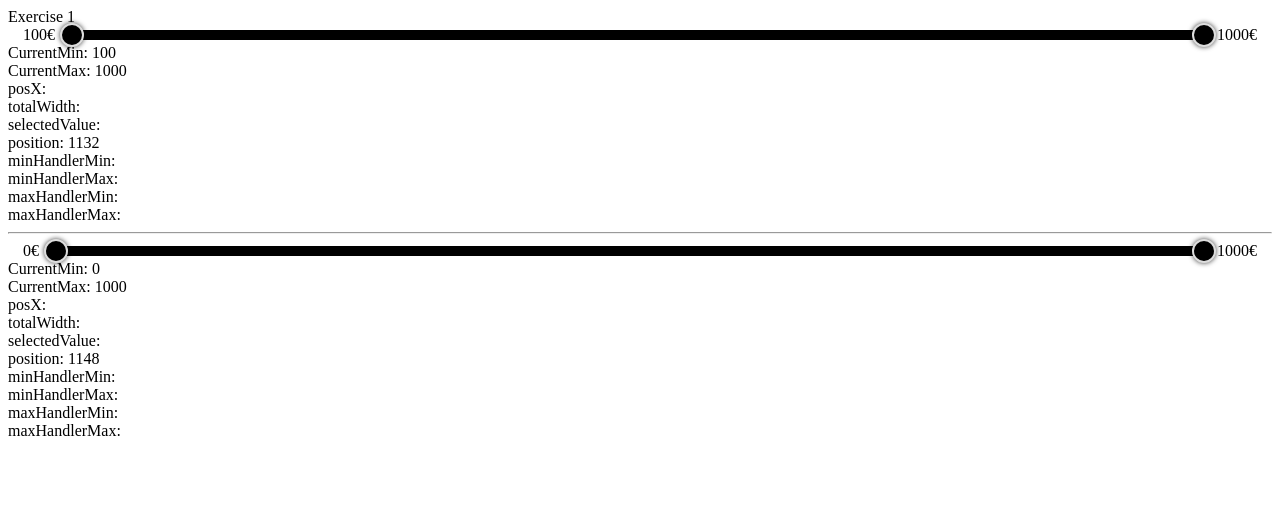
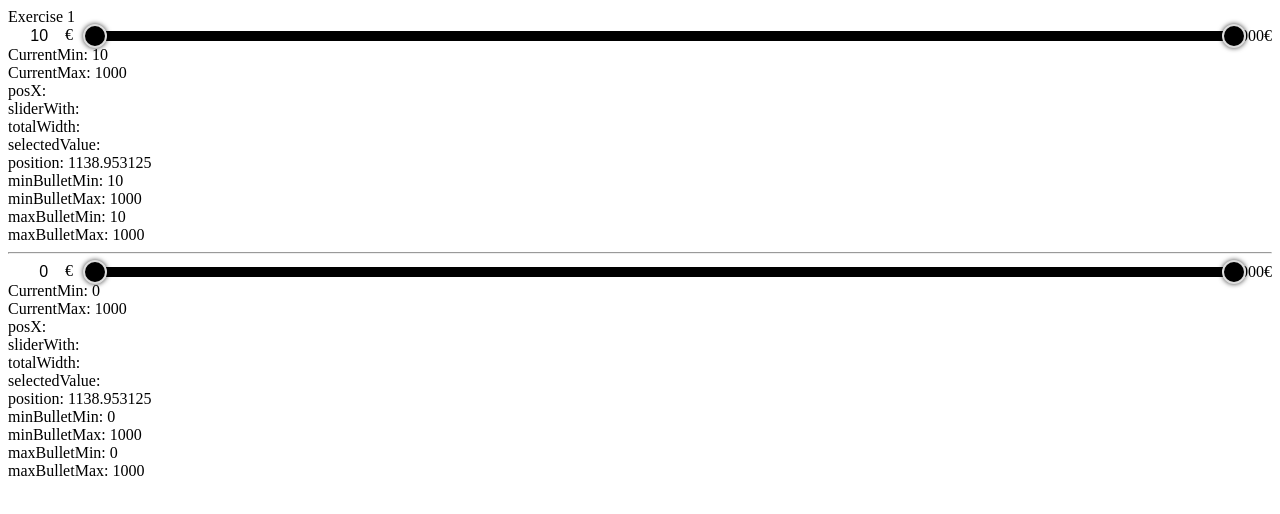
Before and after one commit to JaviviJR/prueba-mango, a React (Vite) app: page /exercise1 in a window 1280 px wide. Shown: the top 514 px of the page. Built offline with nearby package versions, Linux system fonts and the light colour scheme.

Commit message:
11042024

```diff
--- a/src/components/Range.jsx
+++ b/src/components/Range.jsx
@@ -1,5 +1,5 @@
 import PropTypes from 'prop-types'
-import { useCallback, useEffect, useRef, useState } from "react";
+import { useCallback, useEffect, useLayoutEffect, useRef, useState } from "react";
 import './Range.styles.scss';
 import RangeSlider from './RangeSlider';
 
@@ -12,104 +12,107 @@ function Range({
 	// step = 5,
 }) {
     const sliderRef = useRef(null);
-    const minHandleRef = useRef(null);
-    const maxHandleRef = useRef(null);
+    const [sliderWith, setSliderWidth] = useState(null);
 
+    const minBulletRef = useRef(null);
     const [currentMinValue, setCurrentMinValue] = useState(min);
+
+    const maxBulletRef = useRef(null);
     const [currentMaxValue, setCurrentMaxValue] = useState(max);
+
     const [isDragging, setIsDragging] = useState(false);
     const elementDragging = useRef(null);
 
 
     /* DEBUG */
-    const [eClientX, setEClientX] = useState(null);
-    const [leftHandler, setLeftHandler] = useState(null);
-    const [leftSlider, setLeftSlider] = useState(null);
     const [posX, setPosX] = useState(null);
     const [totalWidth, setTotalWidth] = useState(null);
     const [selectedValue, setSelectedValue] = useState(null);
     const [position, setPosition] = useState(null);
 
-    const [minHandlerMinState, setMinHandlerMinState] = useState(null);
-    const [minHandlerMaxState, setMinHandlerMaxState] = useState(null);
-    const [maxHandlerMinState, setMaxHandlerMinState] = useState(null);
-    const [maxHandlerMaxState, setMaxHandlerMaxState] = useState(null);
+    const [minBulletMinState, setMinBulletMinState] = useState(null);
+    const [minBulletMaxState, setMinBulletMaxState] = useState(null);
+    const [maxBulletMinState, setMaxBulletMinState] = useState(null);
+    const [maxBulletMaxState, setMaxBulletMaxState] = useState(null);
+    /* END DEBUG */
 
-    const moveSliderPosition = useCallback((e, handler, setMethod) => {
+    const moveSliderPosition = useCallback((e, bullet, setMethod) => {
         const sliderBoundingClientRect = sliderRef.current?.getBoundingClientRect();
 
         if (sliderBoundingClientRect) {
             const posX = (e.clientX) - sliderBoundingClientRect.left;
-            setEClientX(e.clientX);
-            setLeftHandler(handler.left);
-            setLeftSlider(sliderBoundingClientRect.left);
             setPosX(posX);
 
             const totalWidth = sliderBoundingClientRect.width;
-            // setTotalWidth(totalWidth);
+            setSliderWidth(totalWidth);
+            setTotalWidth(totalWidth);
 
-            const {handlerMin, handlerMax} = getMinMaxValue(handler);
-            // console.log('handlerMin', handlerMin, 'handlerMax', handlerMax);
-            // setHandlerMinState(handlerMin);
-            // setHandlerMaxState(handlerMax);
+            const {bulletMin, bulletMax} = getMinMaxValue(bullet);
 
             let selectedValue = Math.round((posX / totalWidth) * (max - min) + min);
-            selectedValue = Math.max(handlerMin, selectedValue);
-            selectedValue = Math.min(handlerMax, selectedValue);
-
+            selectedValue = Math.max(bulletMin, selectedValue);
+            selectedValue = Math.min(bulletMax, selectedValue);
             setSelectedValue(selectedValue);
             setMethod(selectedValue);
-
-            // calculateHandlerPosition(handler, selectedValue);
-
-            // const position = ((selectedValue - min) / (max - min)) * totalWidth;
-            // setPosition(position);
-            // handler.current.style.left = `${position + (-1 * 20 / 2)}px`;
-            // handler.current.style.left = `${position}px`;
         }
     },
     [max, min, currentMinValue, currentMaxValue]);
 
     useEffect(() => {
-        if (!minHandleRef.current) return;
+        if (!minBulletRef.current) return;
 
-        // const { handlerMin, handlerMax } = getMinMaxValue(minHandleRef);
-        // setMinHandlerMinState(handlerMin);
-        // setMinHandlerMaxState(handlerMax);
+        const {bulletMin, bulletMax} = getMinMaxValue(minBulletRef);
+        setMinBulletMinState(bulletMin);
+        setMinBulletMaxState(bulletMax);
 
-        calculateHandlerPosition(minHandleRef, currentMinValue);
+        calculateBulletPosition(minBulletRef, currentMinValue);
     }, [currentMinValue]);
 
     useEffect(() => {
-        if (!maxHandleRef.current) return;
+        if (!maxBulletRef.current) return;
 
-        // const { handlerMin, handlerMax } = getMinMaxValue(maxHandleRef);
-        // setMaxHandlerMinState(handlerMin);
-        // setMaxHandlerMaxState(handlerMax);
+        const { bulletMin, bulletMax } = getMinMaxValue(maxBulletRef);
+        setMaxBulletMinState(bulletMin);
+        setMaxBulletMaxState(bulletMax);
 
-        calculateHandlerPosition(maxHandleRef, currentMaxValue);
+        calculateBulletPosition(maxBulletRef, currentMaxValue);
     }, [currentMaxValue]);
 
-    const calculateHandlerPosition = (handlerRef, value) => {
+    const calculateBulletPosition = useCallback((bulletRef, value) => {
         const sliderBoundingClientRect = sliderRef.current?.getBoundingClientRect();
         const totalWidth = sliderBoundingClientRect.width;
         const position = ((value - min) / (max - min)) * totalWidth;
         setPosition(position);
-        handlerRef.current.style.left = `${position + (-1 * 20 / 2)}px`;
-        // handlerRef.current.style.left = `${position}px`;
-    };
+        bulletRef.current.style.left = `${position + (-1 * 20 / 2)}px`;
+    }, [min, max]);
 
-    const getMinMaxValue = (handler) => {
-        switch (handler) {
-            case minHandleRef:
+    const redrawBullets = useCallback(() => {
+        calculateBulletPosition(minBulletRef, currentMinValue);
+        calculateBulletPosition(maxBulletRef, currentMaxValue);
+    }, [calculateBulletPosition, currentMinValue, currentMaxValue]);
+
+    useLayoutEffect(() => {
+        window.addEventListener("resize", redrawBullets);
+        return () => {
+			window.removeEventListener("resize", redrawBullets);
+		};
+    }, []);
+
+    useEffect(() => {
+        redrawBullets();
+    }, [sliderWith,redrawBullets]);
+
+    const getMinMaxValue = (bullet) => {
+        switch (bullet) {
+            case minBulletRef:
                 return {
-                    handlerMin: min,
-                    handlerMax: currentMaxValue
+                    bulletMin: min,
+                    bulletMax: currentMaxValue
                 };
-            case maxHandleRef:
+            case maxBulletRef:
                 return {
-                    handlerMin: currentMinValue,
-                    handlerMax: max
+                    bulletMin: currentMinValue,
+                    bulletMax: max
                 };
             default:
                 console.log('default');
@@ -117,17 +120,17 @@ function Range({
         }
     }
 
-    const getHandlerStateByElement = (element) => {
+    const getBulletStateByElement = (element) => {
         switch (element) {
-            case minHandleRef.current:
+            case minBulletRef.current:
                 return {
-                    handlerRef: minHandleRef,
+                    bulletRef: minBulletRef,
                     value: currentMinValue,
                     setMethod: setCurrentMinValue
                 };
-            case maxHandleRef.current:
+            case maxBulletRef.current:
                 return {
-                    handlerRef: maxHandleRef,
+                    bulletRef: maxBulletRef,
                     value: currentMaxValue,
                     setMethod: setCurrentMaxValue
                 };
@@ -147,9 +150,9 @@ function Range({
 
 	const onMouseMove = useCallback(
 		(e) => {
-            const { handlerRef, setMethod } = getHandlerStateByElement(elementDragging.current);
+            const { bulletRef, setMethod } = getBulletStateByElement(elementDragging.current);
             if (isDragging) {
-                moveSliderPosition(e, handlerRef, setMethod);
+                moveSliderPosition(e, bulletRef, setMethod);
 			}
 		},
 		[isDragging, moveSliderPosition]
@@ -158,15 +161,13 @@ function Range({
     const onMouseDown = (event) => {
         if (isDragging) return;
 
-        const { handlerRef, setMethod } = getHandlerStateByElement(event.target);
+        const { bulletRef, setMethod } = getBulletStateByElement(event.target);
 
-        if (!handlerRef.current) return;
-
-        console.log('onMouseDown - handlerRef', handlerRef);
+        if (!bulletRef.current) return;
 
 		setIsDragging(true);
-        elementDragging.current = handlerRef.current;
-		moveSliderPosition(event, handlerRef, setMethod);
+        elementDragging.current = bulletRef.current;
+		moveSliderPosition(event, bulletRef, setMethod);
 	};
 
     useEffect(() => {
@@ -188,27 +189,29 @@ function Range({
                 max={max}
                 width={width}
                 currentMinValue={currentMinValue}
+                setCurrentMinValue={setCurrentMinValue}
                 currentMaxValue={currentMaxValue}
                 isDragging={isDragging}
                 onMouseDown={onMouseDown}
                 // onTouchStart={onTouchStart}
-                onTouchStart={() => {}}
+                // onTouchStart={() => {}}
                 // onKeyDown={onKeyDown}
-                onKeyDown={() => {}}
+                // onKeyDown={() => {}}
                 sliderRef={sliderRef}
-                minHandleRef={minHandleRef}
-                maxHandleRef={maxHandleRef}
+                minBulletRef={minBulletRef}
+                maxBulletRef={maxBulletRef}
             />
             CurrentMin: { currentMinValue }<br />
             CurrentMax: { currentMaxValue }<br />
             posX: { posX }<br />
+            sliderWith: { sliderWith }<br />
             totalWidth: { totalWidth }<br />
             selectedValue: { selectedValue }<br />
             position: { position }<br />
-            minHandlerMin: { minHandlerMinState }<br />
-            minHandlerMax: { minHandlerMaxState }<br />
-            maxHandlerMin: { maxHandlerMinState }<br />
-            maxHandlerMax: { maxHandlerMaxState }<br />
+            minBulletMin: { minBulletMinState }<br />
+            minBulletMax: { minBulletMaxState }<br />
+            maxBulletMin: { maxBulletMinState }<br />
+            maxBulletMax: { maxBulletMaxState }<br />
         </div>
     );
 }
--- a/src/components/Range.styles.scss
+++ b/src/components/Range.styles.scss
@@ -10,14 +10,25 @@ $slider-handle-size: 20px;
   flex-wrap: nowrap;
   // margin: 20px 0;
 
-  &__label {
-    padding: 0px 15px;
+  &__input-div {
+    width: 50px;
+    display: inline-flex;
+    margin: 0px 20px;
+  }
+
+  &__input {
+    width: 100%;
+    border: none;
+    appearance: textfield;
+    text-align: right;
+    font-size: 16px;
   }
 
 }
 
 .range-slider {
   position: relative;
+  min-width: 150px;
   height: $slider-height;
   background-color: $slider-bg;
   border-radius: $slider-height;
--- a/src/components/RangeSlider.jsx
+++ b/src/components/RangeSlider.jsx
@@ -5,18 +5,26 @@ function RangeSlider({
     max,
     width,
     currentMinValue,
+    setCurrentMinValue,
     currentMaxValue,
     isDragging,
     onMouseDown,
     onTouchStart,
     onKeyDown,
     sliderRef,
-    minHandleRef,
-    maxHandleRef
+    minBulletRef,
+    maxBulletRef
   }) {
     return (
       <div className='range-slider-container'>
-        <div className='range-slider-container__label'>{ min }€</div>
+        <div className='range-slider-container__input-div'>
+          <input
+            type='number'
+            className='range-slider-container__input'
+            value={currentMinValue}
+            onChange={(e) => {setCurrentMinValue(Number(e.target.value))}}
+          />€
+        </div>
         <div
           ref={sliderRef}
           role="slider"
@@ -34,7 +42,7 @@ function RangeSlider({
         >
           <div className="range-slider__bar">
             <span
-              ref={minHandleRef}
+              ref={minBulletRef}
               className="range-slider__handle min"
               onMouseDown={onMouseDown}
               // style={{
@@ -42,7 +50,7 @@ function RangeSlider({
               // }}
             />
             <span
-              ref={maxHandleRef}
+              ref={maxBulletRef}
               className="range-slider__handle max"
               onMouseDown={onMouseDown}
               // style={{
@@ -51,7 +59,7 @@ function RangeSlider({
             />
           </div>
         </div>
-        <div className='range-slider-container__label'>{ max }€</div>
+        <div className='range-slider-container__label'>{ currentMaxValue }€</div>
       </div>
     );
 }
@@ -66,9 +74,9 @@ RangeSlider.propTypes = {
     currentMaxValue: PropTypes.number.isRequired,
     isDragging: PropTypes.bool.isRequired,
     onMouseDown: PropTypes.func.isRequired,
-    onTouchStart: PropTypes.func.isRequired,
-    onKeyDown: PropTypes.func.isRequired,
+    // onTouchStart: PropTypes.func.isRequired,
+    // onKeyDown: PropTypes.func.isRequired,
     sliderRef: PropTypes.object.isRequired,
-    minHandleRef: PropTypes.object.isRequired,
-    maxHandleRef: PropTypes.object.isRequired,
+    minBulletRef: PropTypes.object.isRequired,
+    maxBulletRef: PropTypes.object.isRequired,
 }
--- a/src/pages/Exercise1.jsx
+++ b/src/pages/Exercise1.jsx
@@ -14,7 +14,7 @@ function Exercise1() {
             </div>
             <div>
                 <Range
-                    min={100}
+                    min={10}
                     max={1000}
                     onChange={onChange}
                     // initialValue={45}
```
